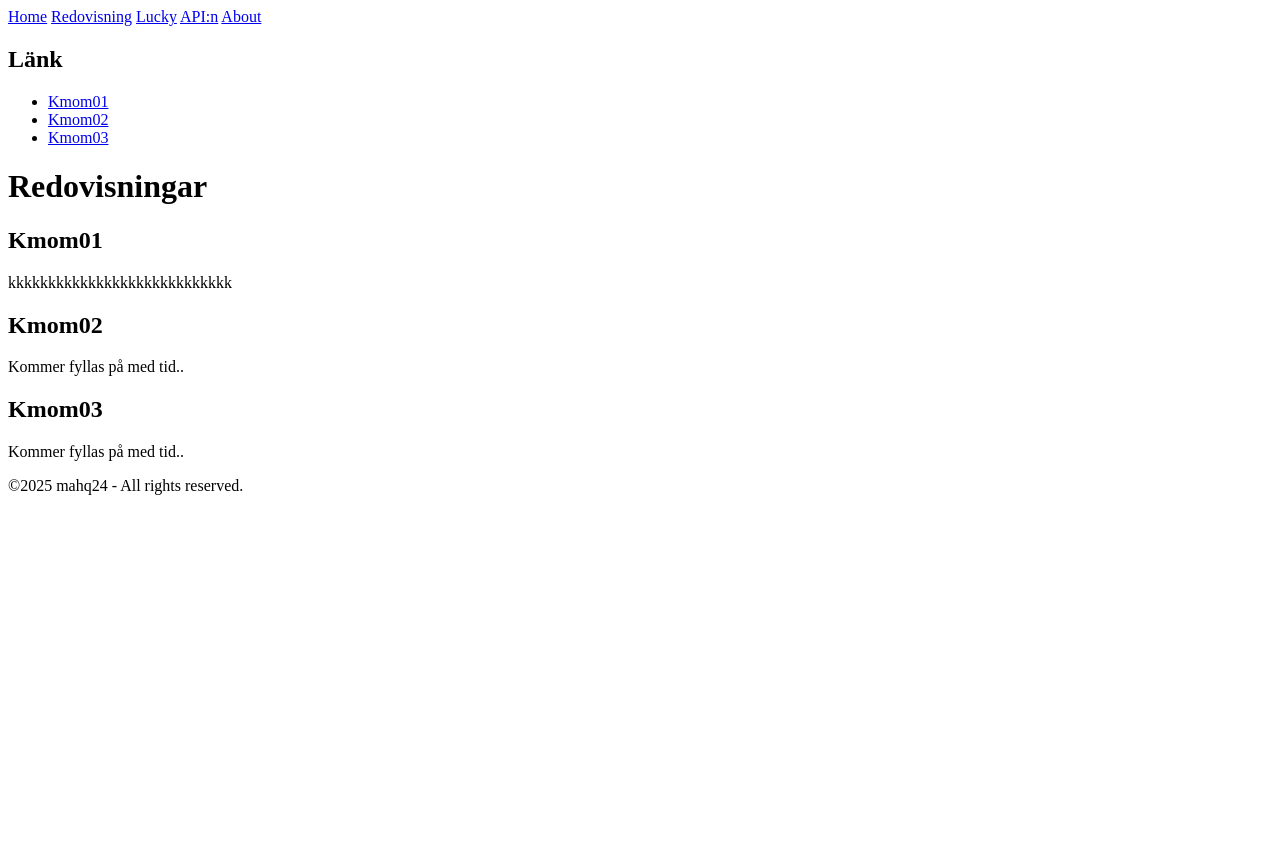
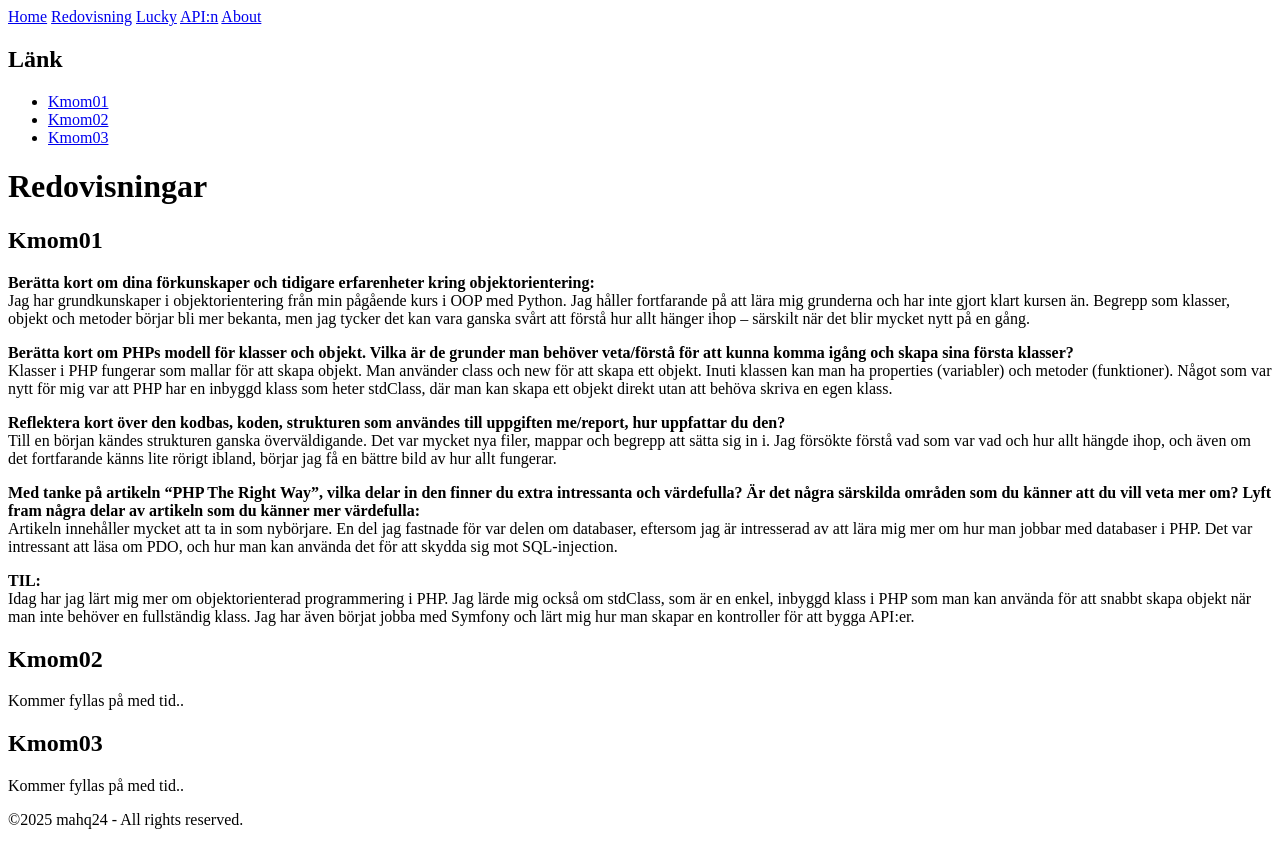
Before and after one commit to mar0han/mvc-2025, a Symfony app: template templates/report.html.twig in a window 1280 px wide. Before the commit the page ends 495 px from the top, so only its background shows below. Run offline with Twig, Linux system fonts and the light colour scheme; the template is opened without the code that fills it, so the values that code supplies are empty; some libraries are stand-ins or nearby versions.

Commit message:
Changes for kmom01

```diff
--- a/templates/report.html.twig
+++ b/templates/report.html.twig
@@ -17,7 +17,21 @@
                 <h1>Redovisningar</h1>
                 <div id="kmom01">
                     <h2>Kmom01</h2>
-                    <p>kkkkkkkkkkkkkkkkkkkkkkkkkkkk</p>
+                    <p><strong>Berätta kort om dina förkunskaper och tidigare erfarenheter kring objektorientering:</strong><br>
+                    Jag har grundkunskaper i objektorientering från min pågående kurs i OOP med Python. Jag håller fortfarande på att lära mig grunderna och har inte gjort klart kursen än. Begrepp som klasser, objekt och metoder börjar bli mer bekanta, men jag tycker det kan vara ganska svårt att förstå hur allt hänger ihop – särskilt när det blir mycket nytt på en gång.</p>
+
+                    <p><strong>Berätta kort om PHPs modell för klasser och objekt. Vilka är de grunder man behöver veta/förstå för att kunna komma igång och skapa sina första klasser?</strong><br>
+                    Klasser i PHP fungerar som mallar för att skapa objekt. Man använder class och new för att skapa ett objekt. Inuti klassen kan man ha properties (variabler) och metoder (funktioner). Något som var nytt för mig var att PHP har en inbyggd klass som heter stdClass, där man kan skapa ett objekt direkt utan att behöva skriva en egen klass. </p>
+
+                    <p><strong>Reflektera kort över den kodbas, koden, strukturen som användes till uppgiften me/report, hur uppfattar du den?</strong><br>
+                    Till en början kändes strukturen ganska överväldigande. Det var mycket nya filer, mappar och begrepp att sätta sig in i. Jag försökte förstå vad som var vad och hur allt hängde ihop, och även om det fortfarande känns lite rörigt ibland, börjar jag få en bättre bild av hur allt fungerar.</p>
+
+                    <p><strong>Med tanke på artikeln “PHP The Right Way”, vilka delar in den finner du extra intressanta och värdefulla? Är det några särskilda områden som du känner att du vill veta mer om? Lyft fram några delar av artikeln som du känner mer värdefulla:</strong><br>
+                    Artikeln innehåller mycket att ta in som nybörjare. En del jag fastnade för var delen om databaser, eftersom jag är intresserad av att lära mig mer om hur man jobbar med databaser i PHP. Det var intressant att läsa om PDO, och hur man kan använda det för att skydda sig mot SQL-injection. </p>
+
+                    <p><strong>TIL:</strong><br>
+                    Idag har jag lärt mig mer om objektorienterad programmering i PHP. Jag lärde mig också om stdClass, som är en enkel, inbyggd klass i PHP som man kan använda för att snabbt skapa objekt när man inte behöver en fullständig klass. Jag har även börjat jobba med Symfony och lärt mig hur man skapar en kontroller för att bygga API:er. </p>
+
                 </div>
 
                 <div id="kmom02">
```
